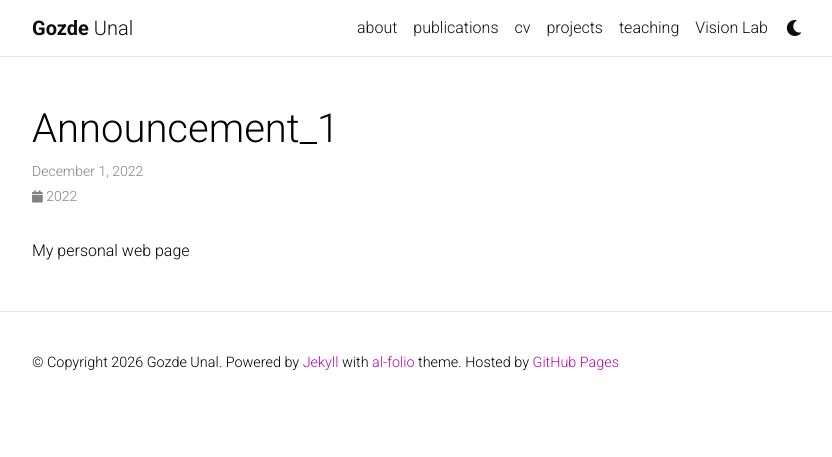
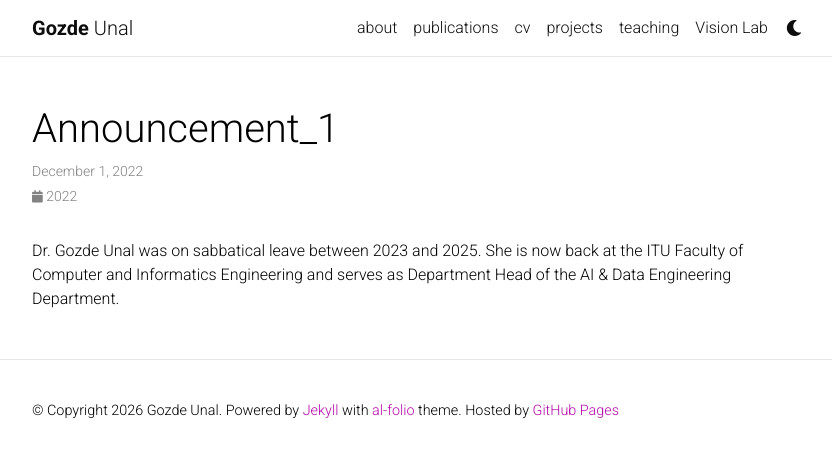
Before and after one commit to gozde-unal/gozde-unal.github.io, a Jekyll site: the page built from _news/announcement_1.md, in a window 1280 px wide. Shown: the top 457 px of the page, without its empty margins (223-1055 px from the left). Built offline with Jekyll 4.4.1, drawn with Linux system fonts in a browser that asks for light colours; comment, search, counter and statistics services are not loaded; a style sheet for code colours, icons or effects is not loaded.

Commit message:
Update announcement_1.md

```diff
--- a/_news/announcement_1.md
+++ b/_news/announcement_1.md
@@ -4,4 +4,4 @@ date: 2022-12-01 15:59:00-0400
 inline: true
 ---
 
-My personal web page
+Dr. Gozde Unal was on sabbatical leave between 2023 and 2025. She is now back at the ITU Faculty of Computer and Informatics Engineering and serves as Department Head of the AI & Data Engineering Department.
```
